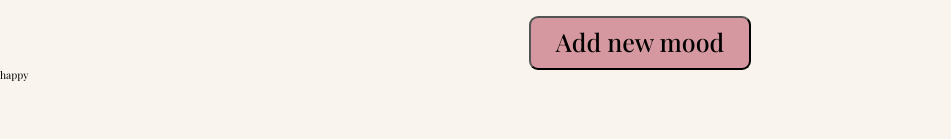
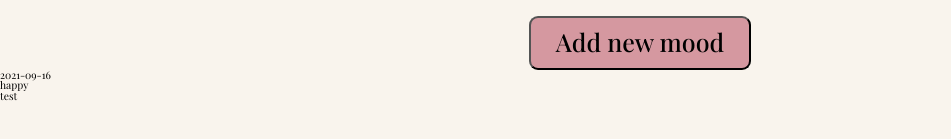
Before and after one commit to zakrzewskib/mood-tracker-react, a React (Create React App) app: page / in a window 1280 px wide. Both pictures are taken after a click on the button "Add new mood". Shown: the part 235-374 px from the top of the page, without its empty margins (0-951 px from the left). Built offline with nearby package versions, Linux system fonts and the light colour scheme; a web font is replaced by a local one.

Commit message:
Add moods list with react components

```diff
--- a/src/components/Moods/MoodItem.js
+++ b/src/components/Moods/MoodItem.js
@@ -1,5 +1,11 @@
 const MoodItem = (props) => {
-  return <li>{props.mood}</li>;
+  return (
+    <li>
+      <div>{props.date}</div>
+      <div>{props.mood}</div>
+      <div>{props.comment}</div>
+    </li>
+  );
 };
 
 export default MoodItem;
--- a/src/components/Moods/MoodsList.js
+++ b/src/components/Moods/MoodsList.js
@@ -4,7 +4,14 @@ const MoodsList = (props) => {
   return (
     <ul>
       {props.items.map((mood) => {
-        return <MoodItem key={mood.id} mood={mood.mood} />;
+        return (
+          <MoodItem
+            key={mood.id}
+            mood={mood.mood}
+            date={mood.date}
+            comment={'test'}
+          />
+        );
       })}
     </ul>
   );
```
